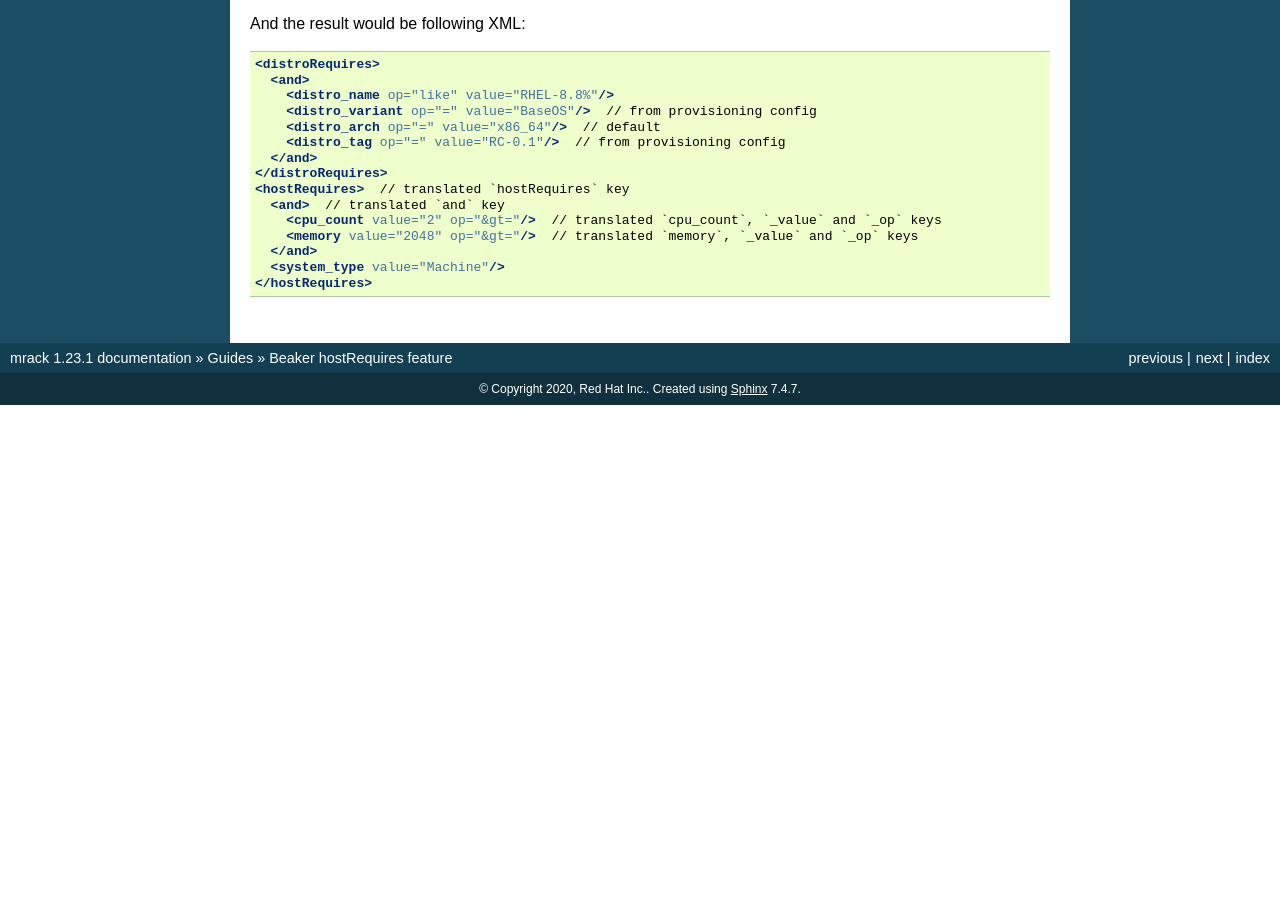
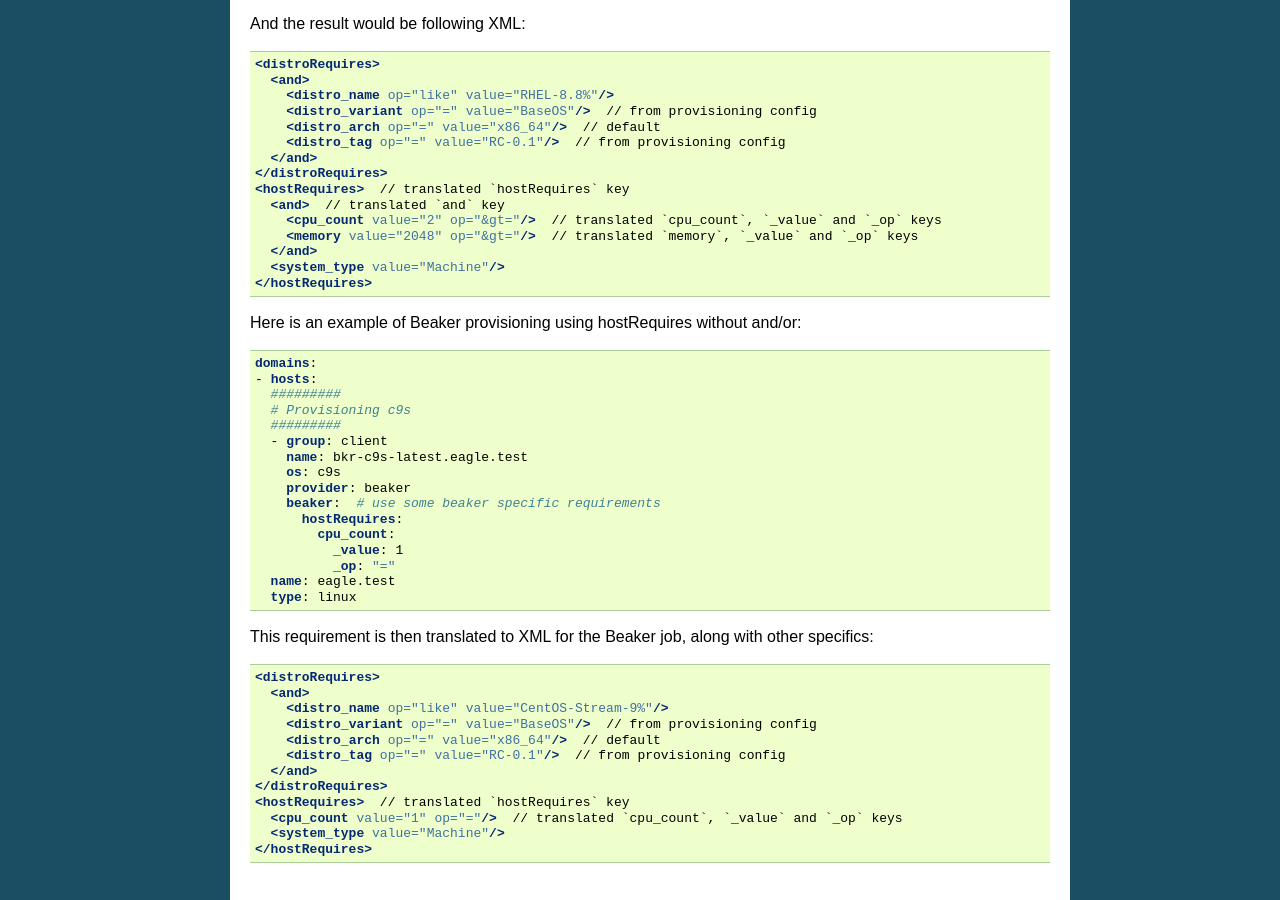
Before and after one commit to neoave/mrack, a Sphinx documentation site: the page built from docs/guides/beaker_hostRequires.rst, in a window 1280 px wide and 900 px high, scrolled down 1889 px. Built offline with Sphinx 7.4.7, drawn with Linux system fonts in a browser that asks for light colours; before the commit the page ends 2294 px from its top, so only the background shows below that.

Commit message:
fix: Translate host_requires properly

```diff
--- a/docs/guides/beaker_hostRequires.rst
+++ b/docs/guides/beaker_hostRequires.rst
@@ -139,3 +139,42 @@
       </and>
       <system_type value="Machine"/>
     </hostRequires>
+
+Here is an example of Beaker provisioning using hostRequires without and/or:
+
+.. code:: yaml
+
+    domains:
+    - hosts:
+      #########
+      # Provisioning c9s
+      #########
+      - group: client
+        name: bkr-c9s-latest.eagle.test
+        os: c9s
+        provider: beaker
+        beaker:  # use some beaker specific requirements
+          hostRequires:
+            cpu_count:
+              _value: 1
+              _op: "="
+      name: eagle.test
+      type: linux
+
+
+This requirement is then translated to XML for the Beaker job, along with other specifics:
+
+.. code:: xml
+
+    <distroRequires>
+      <and>
+        <distro_name op="like" value="CentOS-Stream-9%"/>
+        <distro_variant op="=" value="BaseOS"/>  // from provisioning config
+        <distro_arch op="=" value="x86_64"/>  // default
+        <distro_tag op="=" value="RC-0.1"/>  // from provisioning config
+      </and>
+    </distroRequires>
+    <hostRequires>  // translated `hostRequires` key
+      <cpu_count value="1" op="="/>  // translated `cpu_count`, `_value` and `_op` keys
+      <system_type value="Machine"/>
+    </hostRequires>
```
Also changed, not shown: 1 other file.
